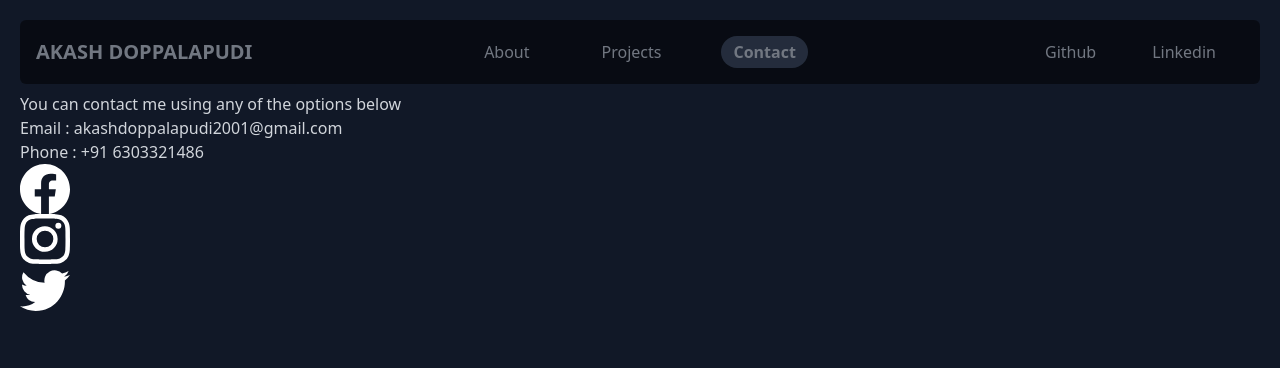
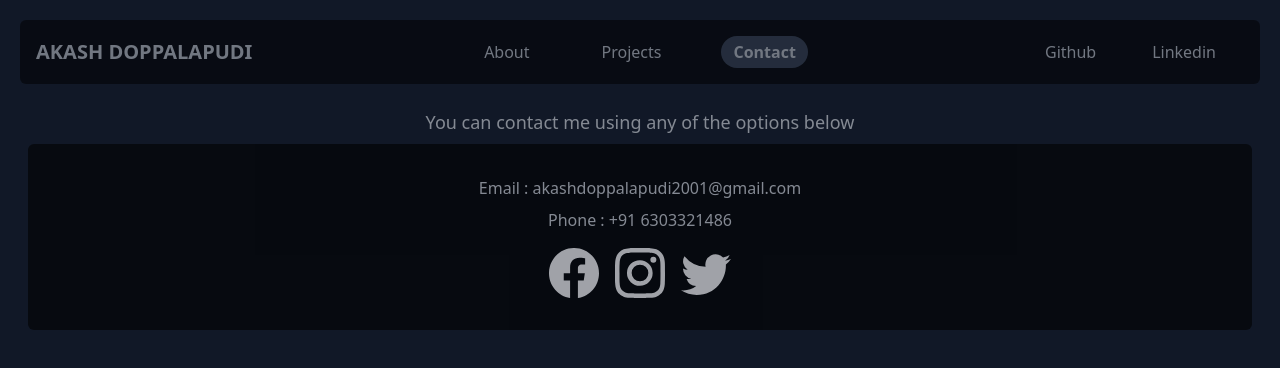
Before and after one commit to akashdoppalapudi/akashdoppalapudi-portfolio, a Next.js app: page /contact in a window 1280 px wide. Shown: the top 368 px of the page. Built offline with nearby package versions, Linux system fonts and the light colour scheme.

Commit message:
Styled Contact page

```diff
--- a/pages/contact.js
+++ b/pages/contact.js
@@ -10,20 +10,22 @@ export const Contact = () => {
 				<meta name="description" content="Portfolio of Akash Doppalapudi" />
 				<link rel="icon" href="/favicon.ico" />
 			</Head>
-			<main>
 			<NavBar page="contact" />
+			<main className="opacity-60">
+				<div className="mt-6">
+					<div className="text-center">
+						<h3 className="text-lg">
+							You can contact me using any of the options below
+						</h3>
+					</div>
+					<div className="bg-black my-4 md:m-2 rounded-md text-center py-6">
 						<div>
-					<div>
-						<div>
-							<h3>You can contact me using any of the options below</h3>
+							<p className="my-2">Email : akashdoppalapudi2001@gmail.com</p>
+							<p className="my-2">Phone : +91 6303321486</p>
 						</div>
-						<div>
-							<div>
-								<p>Email : akashdoppalapudi2001@gmail.com</p>
-								<p>Phone : +91 6303321486</p>
-							</div>
-							<div>
+						<div className="flex justify-center">
 							<a
+								className="m-2 hover:scale-105 transform transition ease-in-out duration-100"
 								href="https://www.facebook.com/akashdoppalapudi6626/"
 								target="_blank"
 								rel="noreferrer"
@@ -39,6 +41,7 @@ export const Contact = () => {
 								</svg>
 							</a>
 							<a
+								className="m-2 hover:scale-105 transform transition ease-in-out duration-100"
 								href="https://www.instagram.com/akash_6.626/"
 								target="_blank"
 								rel="noreferrer"
@@ -54,6 +57,7 @@ export const Contact = () => {
 								</svg>
 							</a>
 							<a
+								className="m-2 hover:scale-105 transform transition ease-in-out duration-100"
 								href="https://twitter.com/akash_6626"
 								target="_blank"
 								rel="noreferrer"
@@ -71,7 +75,6 @@ export const Contact = () => {
 						</div>
 					</div>
 				</div>
-				</div>
 			</main>
 		</div>
 	);
```
Also changed, not shown: pages/about.js (+4 -4 lines). Lines whose indentation alone changed are shown as unchanged.
